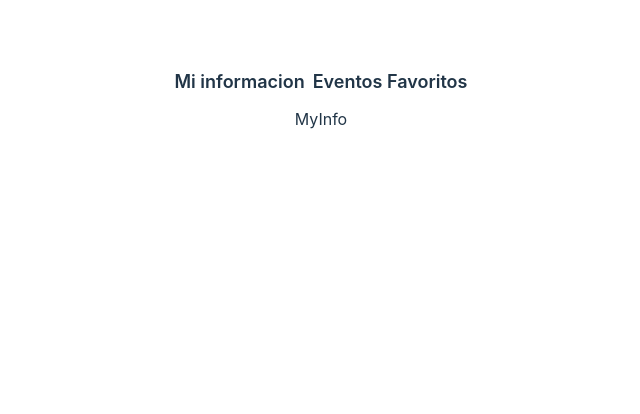
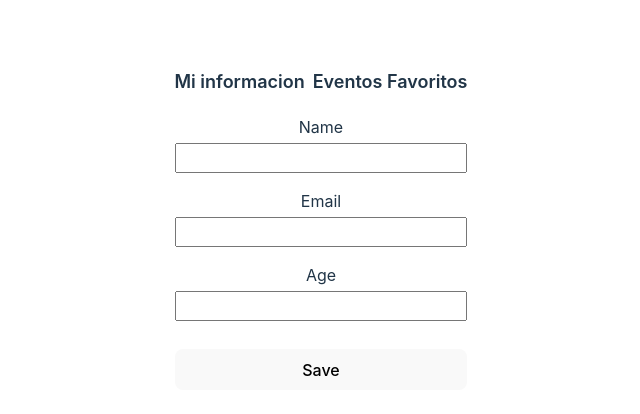
Before and after one commit to codigofacilito/ticketmaster-events-react, a React (Vite) app: page /profile/my-info in a window 1280 px wide. Shown: the top 414 px of the page, without its empty margins (319-959 px from the left). Built offline with nearby package versions, Linux system fonts and the light colour scheme.

Commit message:
Add localStorage save for user info

```diff
--- /dev/null
+++ b/src/views/Profile/components/MyInfo/MyInfo.module.css
@@ -0,0 +1,27 @@
+.form {
+    display: flex;
+    flex-direction: column;
+    align-items: center;
+    justify-content: center;
+}
+
+.label {
+    font-size: 16px;
+    display: flex;
+    flex-direction: column;
+    margin: 8px 0;
+    justify-content: center;
+    align-items: center;
+}
+
+.input {
+    font-size: 16px;
+    width: 280px;
+    padding: 4px;
+    margin-top: 4px;
+}
+
+.submitButton {
+    width: 292px;
+    margin-top: 20px;
+}
--- a/src/views/Profile/components/MyInfo/index.jsx
+++ b/src/views/Profile/components/MyInfo/index.jsx
@@ -1,8 +1,54 @@
+import { useForm } from 'react-hook-form';
+
+import styles from './MyInfo.module.css';
+import { useEffect } from 'react';
+
+const USER_DATA = 'userData';
+
 const MyInfo = () => {
+    const { handleSubmit, register, setValue } = useForm();
+
+    useEffect(() => {
+        try {
+            const userData = JSON.parse(localStorage.getItem(USER_DATA)) || {};
+
+            setValue('name', userData?.name);
+            setValue('age', userData?.age);
+            setValue('email', userData?.email);
+        } catch (error) {
+            console.error(error);
+        }
+    }, []);
+
+    const handleFormSubmit = (data) => {
+        try {
+            localStorage.setItem(USER_DATA, JSON.stringify(data));
+            alert('Usuario actualizado');
+        } catch (error) {
+            alert('Ha ocurrido un error');
+        }
+    };
+
     return (
-        <div>
-            MyInfo
-        </div>
+        <form onSubmit={handleSubmit(handleFormSubmit)} className={styles.form}>
+             <label className={styles.label}>
+                Name
+                <input {...register('name', { required: true, minLength: 1, maxLength: 120 })} className={styles.input} />
+            </label>
+            <label className={styles.label}>
+                Email
+                <input {...register('email', { required: true, min: 1, max: 200, })} className={styles.input} />
+            </label>
+            <label className={styles.label}>
+                Age
+                <input
+                    {...register('age', { required: true, min: 1, max: 120, valueAsNumber: true })}
+                    className={styles.input}
+                    type='number'
+                />
+            </label>
+            <button type="submit" className={styles.submitButton}>Save</button>
+        </form>
     );
 };
 
```
